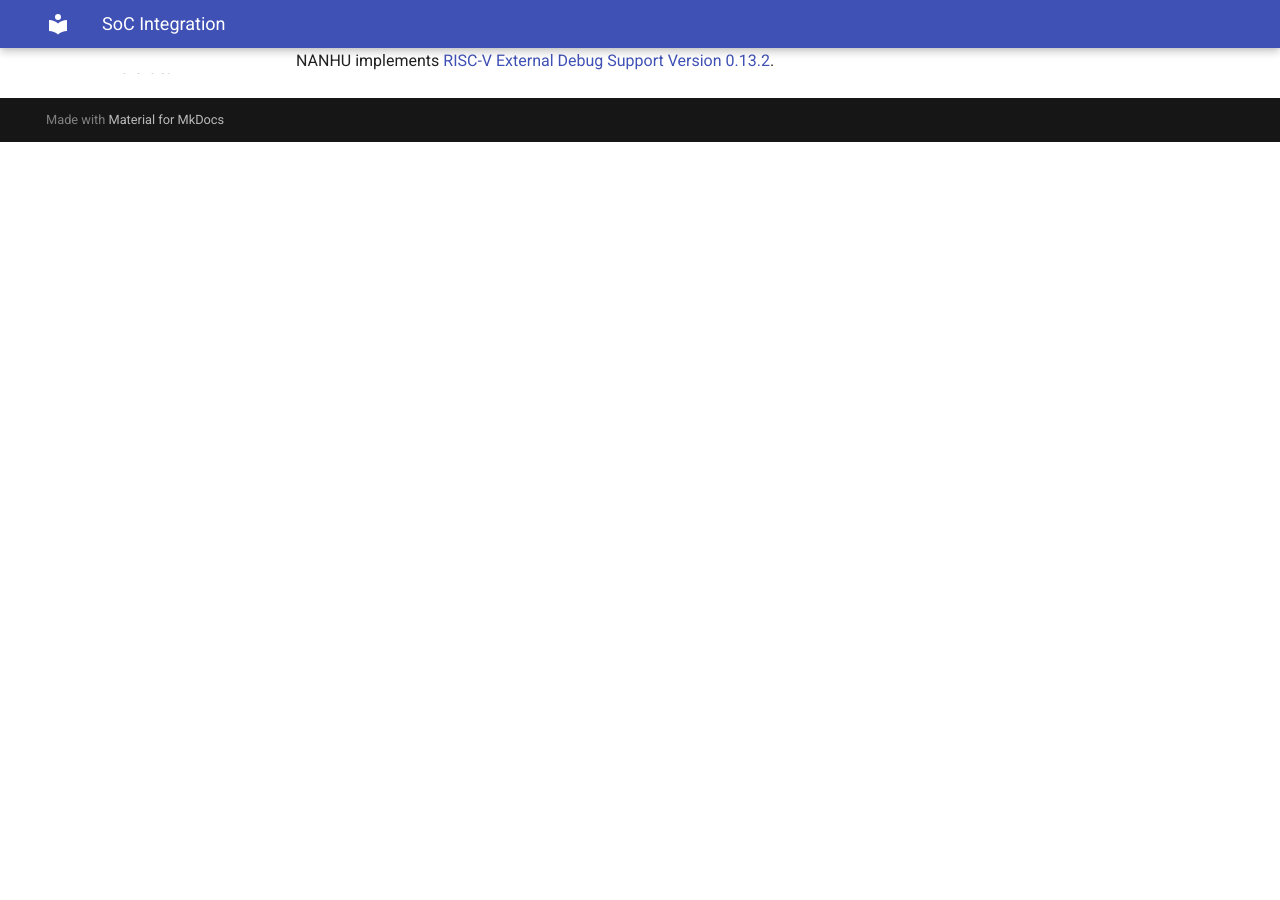
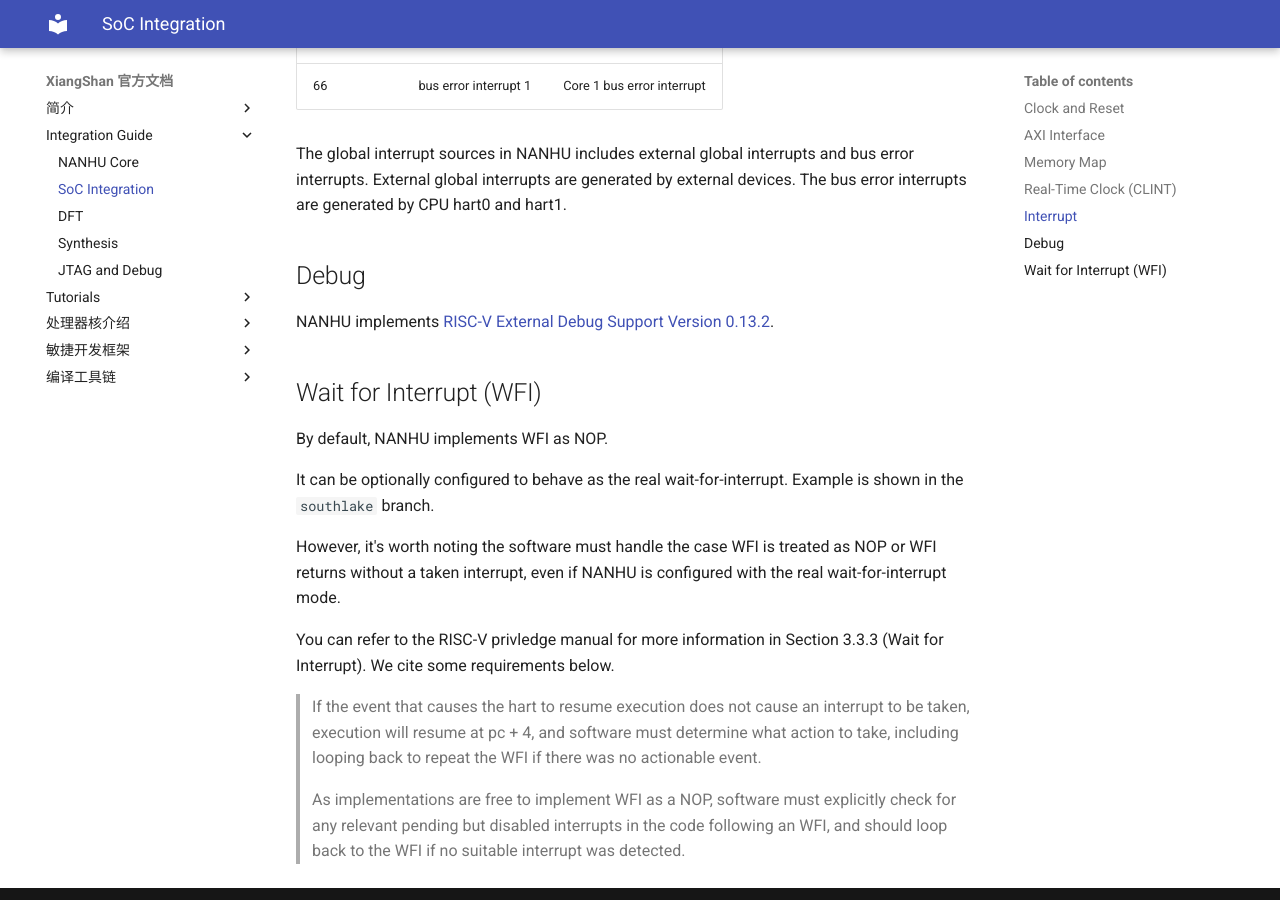
Before and after one commit to OpenXiangShan/XiangShan-doc, an MkDocs documentation site: the page built from docs/integration/soc.md, in a window 1280 px wide and 900 px high, scrolled down 3897 px. Built offline with MkDocs 1.6.1 and Material for MkDocs 9.7.7, drawn with Linux system fonts in a browser that asks for light colours; before the commit the page ends 4039 px from its top, so only the background shows below that; some of the changed text lies outside the part shown.

Commit message:
Clarify real-time clock and WFI behaviors

```diff
--- a/docs/integration/soc.md
+++ b/docs/integration/soc.md
@@ -95,6 +95,12 @@ Internal peripheral address space:
 | L3CacheCtrl | 0x3900_0000 | 0x3900_0fff |
 | PLIC | 0x3c00_0000 | 0x3fff_ffff |
 
+## Real-Time Clock (CLINT)
+
+By default, the real-time clock in NANHU operates at 1/100 frequency of the CPU clock `io_clock`.
+
+It can be optionally configured with an external real-time clock input `io_rtc_clock`. This clock usually operates at a fixed frequency ranging between 1MHz ~ 100MHz. The frequency is implementation defined and used by software in device tree. Example is shown in the `southlake` branch.
+
 ## Interrupt
 
 There are local (CLINT) and global (PLIC) interrupt controllers available with NANHU core.
@@ -125,3 +131,21 @@ The bus error interrupts are generated by CPU hart0 and hart1.
 ## Debug
 
 NANHU implements [RISC-V External Debug Support Version 0.13.2](https://riscv.org/wp-content/uploads/2019/03/riscv-debug-release.pdf).
+
+## Wait for Interrupt (WFI)
+
+By default, NANHU implements WFI as NOP.
+
+It can be optionally configured to behave as the real wait-for-interrupt. Example is shown in the `southlake` branch.
+
+However, it's worth noting the software must handle the case WFI is treated as NOP or WFI returns without a taken interrupt, even if NANHU is configured with the real wait-for-interrupt mode.
+
+You can refer to the RISC-V privledge manual for more information in Section 3.3.3 (Wait for Interrupt). We cite some requirements below.
+
+> If the event that causes the hart to resume execution does not cause an interrupt to be taken,
+> execution will resume at pc + 4, and software must determine what action to take, including
+> looping back to repeat the WFI if there was no actionable event.
+
+> As implementations are free to implement WFI as a NOP, software must explicitly check for
+> any relevant pending but disabled interrupts in the code following an WFI, and should loop back
+> to the WFI if no suitable interrupt was detected.
```
